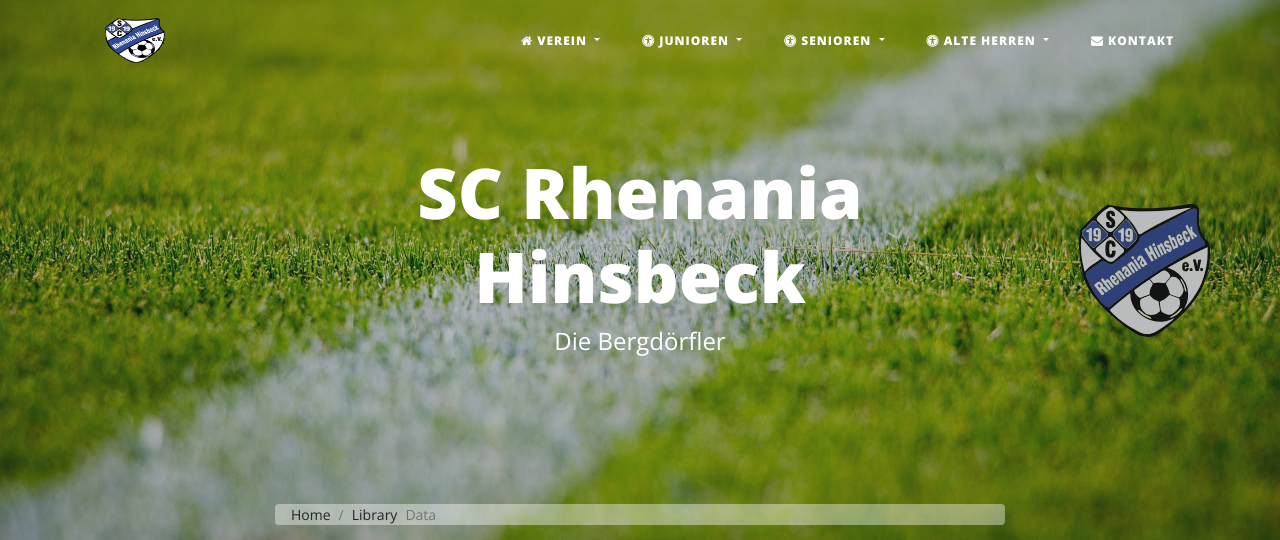
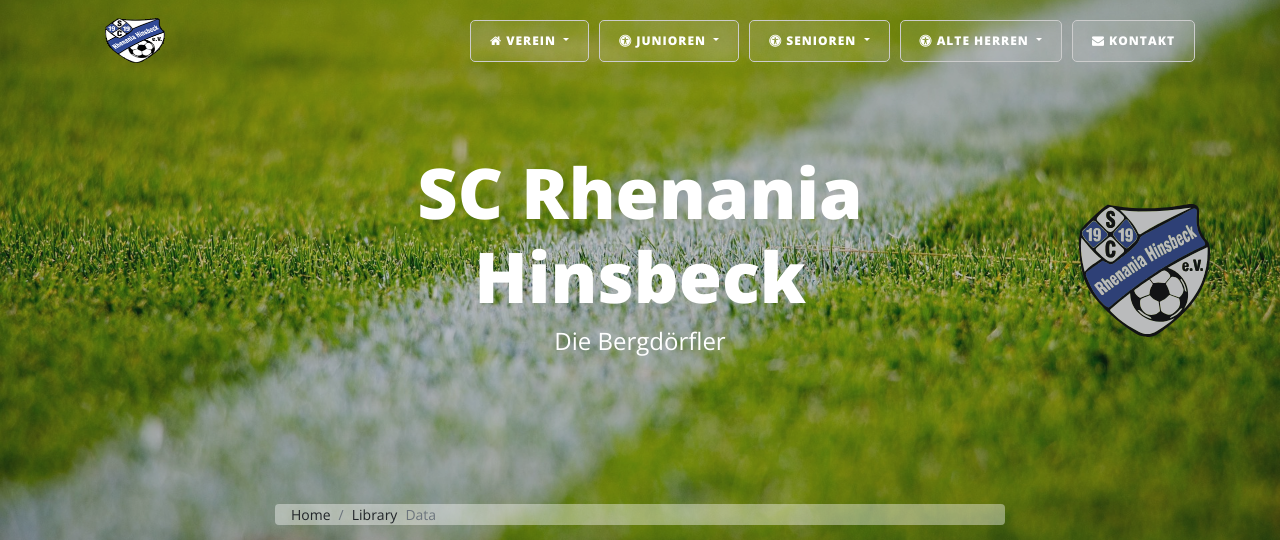
Before and after one commit to StartBootstrap/startbootstrap-clean-blog, a PHP site: page / in a window 1280 px wide. Shown: the top 540 px of the page. Run offline with PHP 8.4, Linux system fonts and the light colour scheme.

Commit message:
change bg of navi

```diff
--- a/scss/_navbar.scss
+++ b/scss/_navbar.scss
@@ -50,9 +50,13 @@
     }
     .navbar-nav {
       > li.nav-item {
+        border-radius: 5px;
+        background-color: rgba(255, 255, 255, 0.1);
+        margin-left: 10px;
+        border: 1px solid #ccc;
         > a {
           text-decoration: none;
-          padding: 10px 20px;
+          padding: 10px 18px;
           color: $white;
           border: none;
           &:focus,
--- a/ts/maintemplate.ts
+++ b/ts/maintemplate.ts
@@ -87,7 +87,7 @@
             IFSUB {
                 ATagTitle.field = title
                 ATagParams = class="nav-link dropdown-toggle" data-toggle="dropdown" role="button" aria-expanded="false"
-                linkWrap = <i class="fa fa-arrow-circle-down text-light" aria-hidden="true"></i> |
+                #linkWrap = <i class="fa fa-arrow-circle-down text-light" aria-hidden="true"></i> |
                 ATagBeforeWrap = 1
                 wrapItemAndSub = <li class="nav-item dropdown">|</li>
             }
```
Also changed, not shown: css/clean-blog.css (+10 -4 lines), scss/_bootstrap-overrides.scss (+9 -6 lines), css/clean-blog.min.css.
